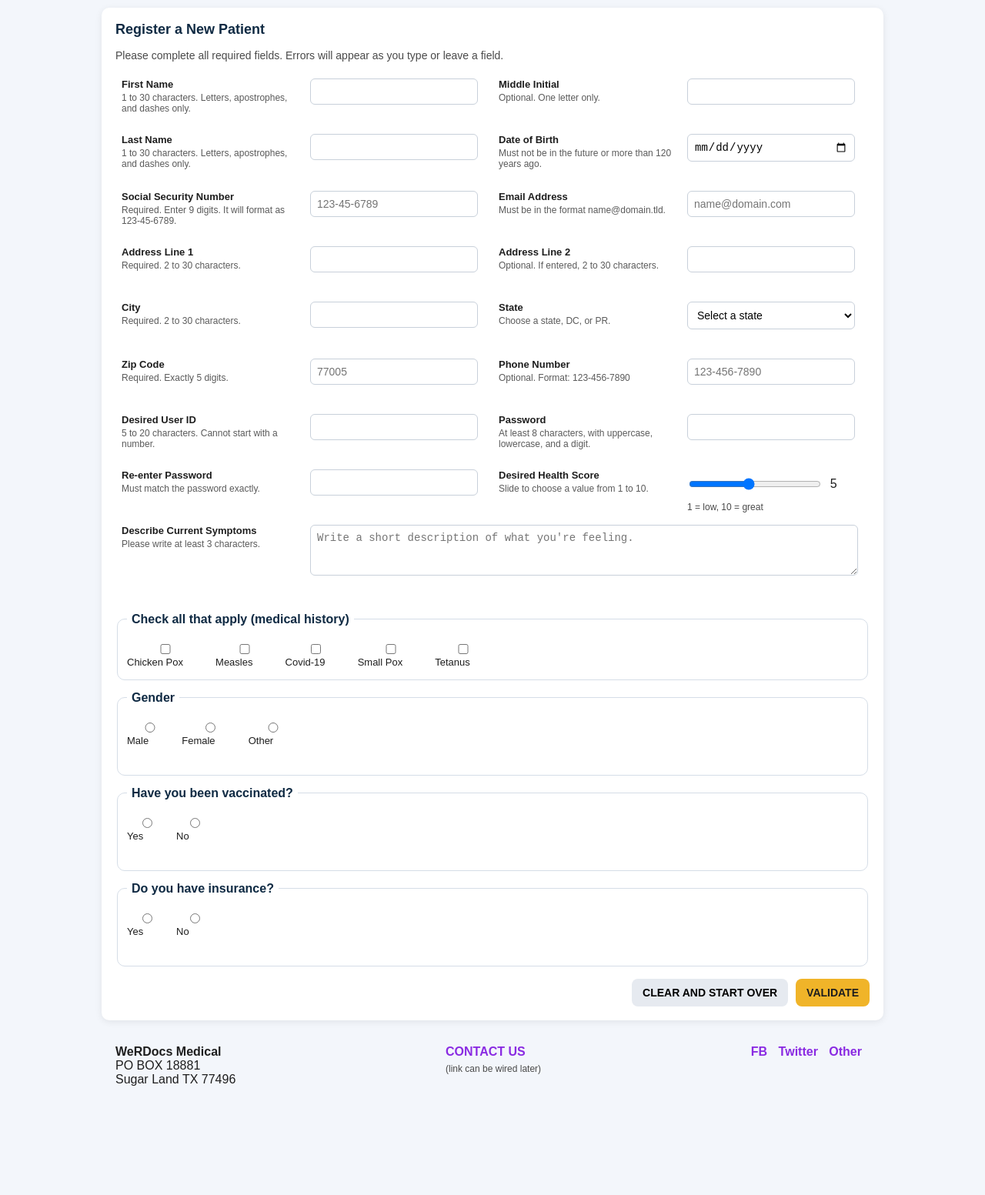
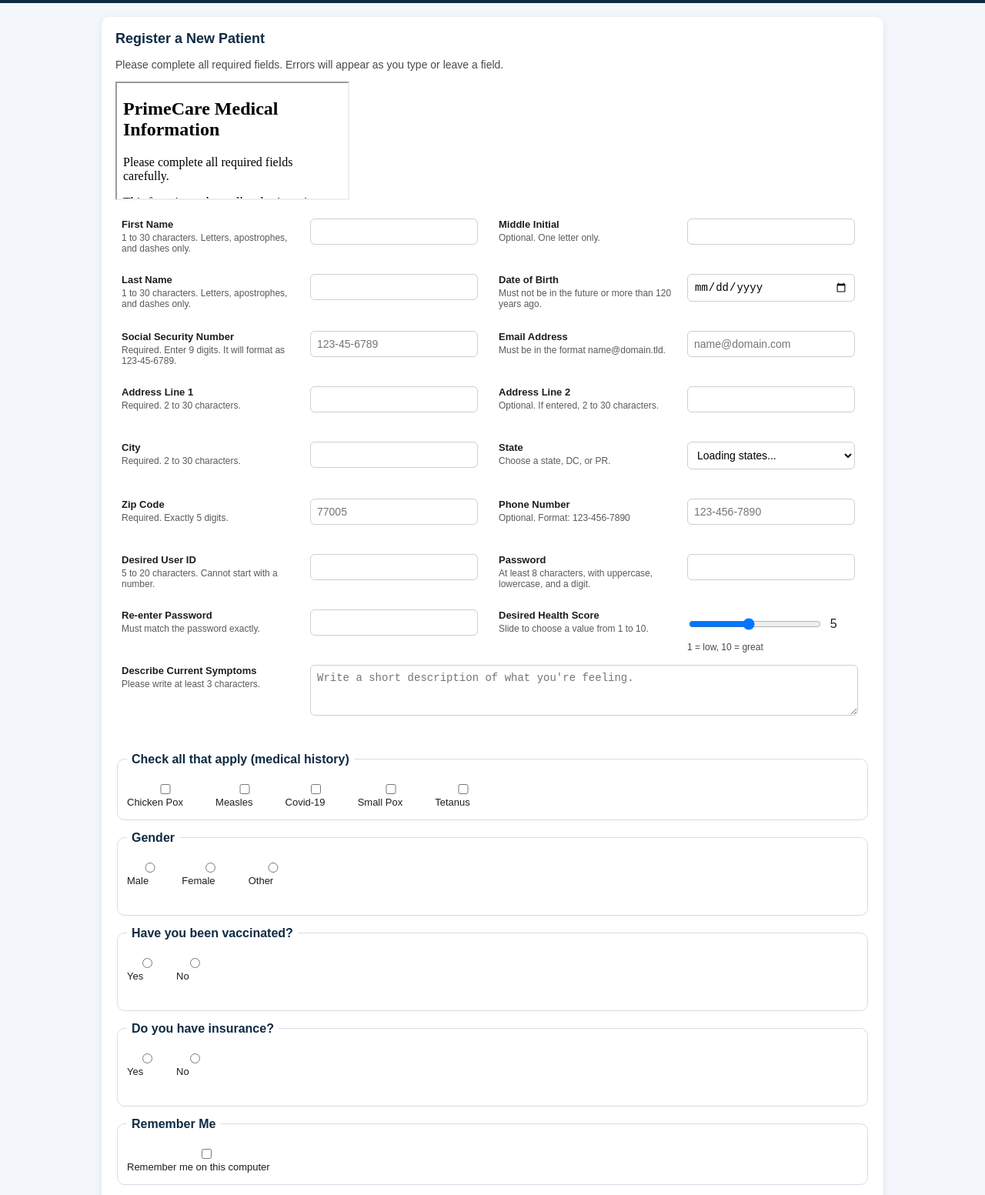
Before and after one commit to fahadmasood21/mis3371-homework1, a plain HTML site: page mis3371/homework1/homework4.html in a window 1280 px wide. Shown: the part 90-1643 px from the top of the page at 77% size. Before the commit the page ends 1538 px from the top, so only its background shows below. Drawn offline with Linux system fonts and the light colour scheme.

Commit message:
Update homework4.html

```diff
--- a/mis3371/homework1/homework4.html
+++ b/mis3371/homework1/homework4.html
@@ -12,7 +12,7 @@ Description: Patient Registration Form with on-the-fly JavaScript validation.
 <head>
   <meta charset="UTF-8" />
   <meta name="viewport" content="width=device-width, initial-scale=1.0" />
-  <title>Patient Registration - Homework 3</title>
+  <title>Patient Registration - Homework 4</title>
   <link rel="stylesheet" href="style.css" />
 </head>
 <body>
@@ -27,12 +27,14 @@ Description: Patient Registration Form with on-the-fly JavaScript validation.
 
     <div class="header-right">
       <p class="today-line">Today is: <span id="todayText"></span></p>
+      <p id="welcomeMessage" class="welcome-message">Welcome New User</p>
     </div>
   </div>
 
   <div id="content">
     <h2>Register a New Patient</h2>
     <p class="helper-text">Please complete all required fields. Errors will appear as you type or leave a field.</p>
+    <iframe src="iframe-info.html" class="info-frame" title="Patient Form Information"></iframe>
 
     <form id="registrationForm" action="thankyou.html" novalidate>
       <table class="form-table">
@@ -132,8 +134,8 @@ Description: Patient Registration Form with on-the-fly JavaScript validation.
           </td>
           <td>
             <select id="state" name="state" title="Select a state.">
-              <option value="">Select a state</option>
-            </select>
+  <option value="">Loading states...</option>
+</select>
             <div class="error" id="stateError"></div>
           </td>
         </tr>
@@ -244,6 +246,20 @@ Description: Patient Registration Form with on-the-fly JavaScript validation.
         <div class="error" id="insuranceError"></div>
       </fieldset>
 
+      <fieldset class="section">
+  <legend>Remember Me</legend>
+  <label>
+    <input type="checkbox" id="rememberMe" name="rememberMe" />
+    Remember me on this computer
+  </label>
+
+  <div id="notUserBox" style="display:none;">
+    <label>
+      <input type="checkbox" id="notUser" name="notUser" />
+      Not me, start as a new user
+    </label>
+  </div>
+</fieldset>
       <div class="button-row">
         <input type="reset" value="CLEAR AND START OVER" id="clearBtn" />
         <input type="button" value="VALIDATE" id="validateBtn" />
@@ -276,7 +292,6 @@ Description: Patient Registration Form with on-the-fly JavaScript validation.
     </div>
   </div>
 
-  <script src="states.js"></script>
   <script src="script.js"></script>
 </body>
 </html>
```
